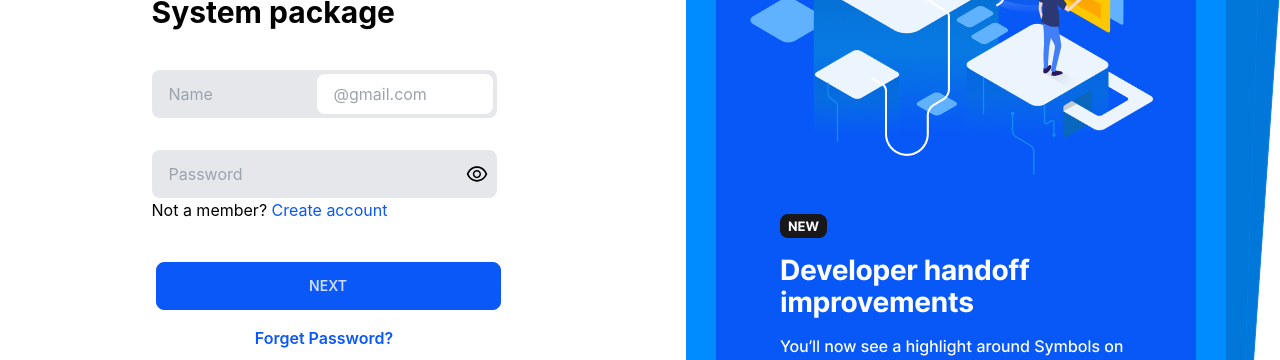
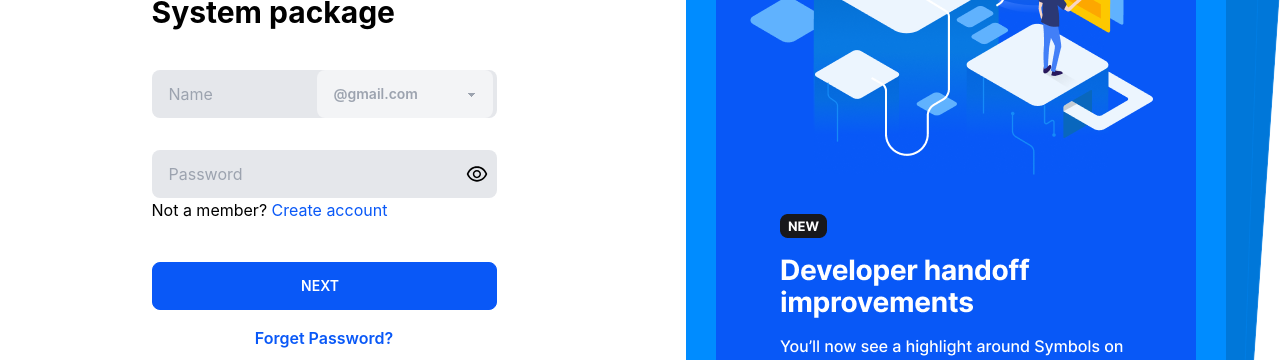
Before and after one commit to mrrafi5869/authentication-client, a React (Create React App) app: page / in a window 1280 px wide. Shown: the part 290-650 px from the top of the page. Built offline with nearby package versions, Linux system fonts and the light colour scheme; no server answers.

Commit message:
button design

```diff
--- a/src/components/Loginl/Login.jsx
+++ b/src/components/Loginl/Login.jsx
@@ -1,13 +1,20 @@
+import logo from "../../assets/image/Subtract.png";
+import GbSwiper from "../Swiper/GbSwiper";
 import React, { useContext, useState } from "react";
-import logo from "../../assets/image/Subtract.png";
+import { BiRightArrowAlt } from 'react-icons/bi';
 import { AiOutlineEye, AiOutlineEyeInvisible } from "react-icons/ai";
-import GbSwiper from "../Swiper/GbSwiper";
 import { Link, useNavigate } from "react-router-dom";
 import { AuthContext } from "../../context/AuthProvider";
+
 const Login = () => {
   const [show, setShow] = useState(false);
-  const {emailLogin} = useContext(AuthContext);
+  const [selectedValue, setSelectedValue] = useState("@google.com");
+  const { emailLogin } = useContext(AuthContext);
   const navigate = useNavigate();
+
+  const handleSelectChange = (event) => {
+    setSelectedValue(event.target.value);
+  };
 
   const handleLogin = (event) => {
     event.preventDefault();
@@ -16,10 +23,10 @@ const Login = () => {
     const password = from.password.value;
     console.log(email, password);
     emailLogin(email, password)
-    .then(result => {
-      navigate('/verification')
+      .then((result) => {
+        navigate("/verification");
       })
-    .catch(err => console.log(err))
+      .catch((err) => console.log(err));
   };
   return (
     <div className="py-10 p-2">
@@ -36,29 +43,30 @@ const Login = () => {
                   type="text"
                   name="email"
                   placeholder="Name"
-                    className="input w-full mb-8 bg-gray-200 border"
+                  className="input w-full bg-gray-200 transition focus:bg-white hover:bg-white hover:border-blue"
                   required
                 />
-                  <input
-                    type="text"
-                    name=""
-                    placeholder="@gmail.com"
-                    className="input h-10 w-44 absolute right-1 top-1 flex justify-center items-center"
-                  />
+                <select
+                  value={selectedValue}
+                  onChange={handleSelectChange}
+                  className="select w-44 absolute right-1 bg-gray-100 text-gray-400 hover:bg-sky-100 hover:text-blue"
+                >
+                  <option value="@gmail.com">@gmail.com</option>
+                  <option value="@yahoo.com">@yahoo.com</option>
+                  <option value="@hotmail.com">@hotmail.com</option>
+                </select>
               </div>
-                <div className="form-control relative flex justify-center items-center">
+              <div className="form-control relative flex justify-center items-center mt-8">
                 <input
                   type={show ? "text" : "password"}
                   name="password"
                   placeholder="Password"
-                    className="input w-full bg-gray-200"
+                  className="input w-full bg-gray-200 transition hover:border hover:border-blue hover:bg-white"
                   required
                 />
                 <div onClick={() => setShow(!show)}>
                   {show ? (
-                      <AiOutlineEyeInvisible
-                        className="absolute text-2xl right-2 top-0 h-full flex justify-center items-center cursor-pointer"
-                      ></AiOutlineEyeInvisible>
+                    <AiOutlineEyeInvisible className="absolute text-2xl right-2 top-0 h-full flex justify-center items-center cursor-pointer"></AiOutlineEyeInvisible>
                   ) : (
                     <AiOutlineEye className="absolute text-2xl right-2 top-0 h-full flex justify-center items-center cursor-pointer"></AiOutlineEye>
                   )}
@@ -67,10 +75,19 @@ const Login = () => {
               <Link to="/signUp">
                 Not a member? <span className="text-blue">Create account</span>
               </Link>
-                <button className="form-control w-full btn btn-primary mt-10 mb-4 mx-1">
+              {/* <button className="form-control w-full btn btn-primary mt-10 mb-4 mx-1">
                   Next
+                </button> */}
+              <button class="btn btn-primary w-full mt-10 mb-4 relative group overflow-hidden flex space-x-2 items-center">
+                <span class="relative text-sm text-white transition-all duration-300 group-hover:scale-x-100 group-hover:mr-2">Next</span>
+                <div class="flex items-center -space-x-3">
+                  <div class="rounded bg-white origin-left scale-x-0 transition duration-300 group-hover:scale-x-100"></div>
+                  <BiRightArrowAlt className="h-7 w-7 text-white hidden stroke-white -translate-x-2 transition duration-300 group-hover:translate-x-0 group-hover:block"></BiRightArrowAlt>
+                </div>
               </button>
-                <p className="font-semibold text-blue text-center">Forget Password?</p>
+              <p className="font-semibold text-blue text-center">
+                Forget Password?
+              </p>
             </form>
           </div>
         </div>
--- a/src/components/SignUp/SignUp.jsx
+++ b/src/components/SignUp/SignUp.jsx
@@ -6,13 +6,18 @@ import { Link, useNavigate } from "react-router-dom";
 import { AuthContext } from "../../context/AuthProvider";
 const SignUp = () => {
   const [show, setShow] = useState(false);
+  const [selectedValue, setSelectedValue] = useState('@google.com');
   const { emailSingIn } = useContext(AuthContext);
   const navigate = useNavigate();
+
+  const handleSelectChange = (event) => {
+    setSelectedValue(event.target.value);
+  }
 
   const handleSignIn = (event) => {
     event.preventDefault();
     const form = event.target;
-    const email = form.email.value;
+    const email = form.email.value + selectedValue;
     const password = form.password.value;
     emailSingIn(email, password)
       .then((result) => {
@@ -25,7 +30,7 @@ const SignUp = () => {
 
   return (
     <div className="py-10 p-2">
-      <img src={logo} alt=""/>
+      <img src={logo} alt="" />
       <div className="md:flex justify-center items-center mt-10">
         <div className="w-1/2">
           <div className="w-[345px] mx-auto">
@@ -38,23 +43,21 @@ const SignUp = () => {
                   type="text"
                   name="email"
                   placeholder="Name"
-                  className="input w-full mb-8 bg-gray-200 border"
+                  className="input w-full bg-gray-200 focus:bg-white hover:bg-white transition hover:border-blue"
                   required
                 />
-                <input
-                type="text"
-                name=""
-                placeholder="@gmail.com"
-                className="input h-10 w-44 absolute right-1 top-1 flex justify-center items-center"
-                required
-              />
+                <select value={selectedValue} onChange={handleSelectChange} className="select w-44 absolute right-1 bg-gray-100 text-gray-400 hover:bg-sky-100 hover:text-blue">
+                  <option value="@gmail.com">@gmail.com</option>
+                  <option value="@yahoo.com">@yahoo.com</option>
+                  <option value="@hotmail.com">@hotmail.com</option>
+                </select>
               </div>
-              <div className="form-control relative flex justify-center items-center">
+              <div className="form-control relative flex justify-center items-center mt-8">
                 <input
                   type={show ? "text" : "password"}
                   name="password"
                   placeholder="Password"
-                  className="input w-full bg-gray-200"
+                  className="input w-full bg-gray-200 transition hover:border hover:border-blue hover:bg-white"
                   required
                 />
                 <div onClick={() => setShow(!show)}>
```
Also changed, not shown: src/index.css (line endings or trailing spaces). Lines whose indentation alone changed are shown as unchanged.
